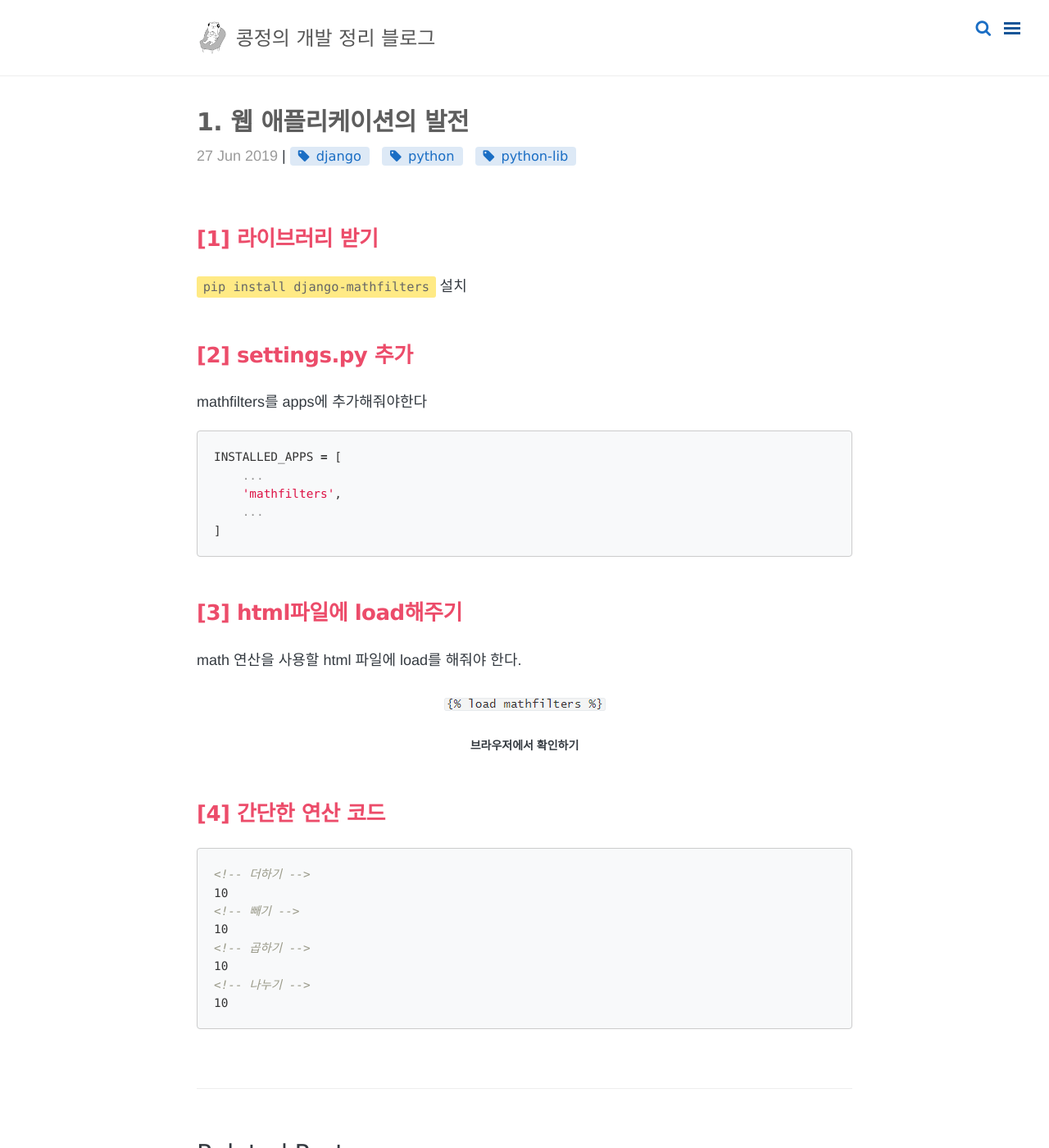
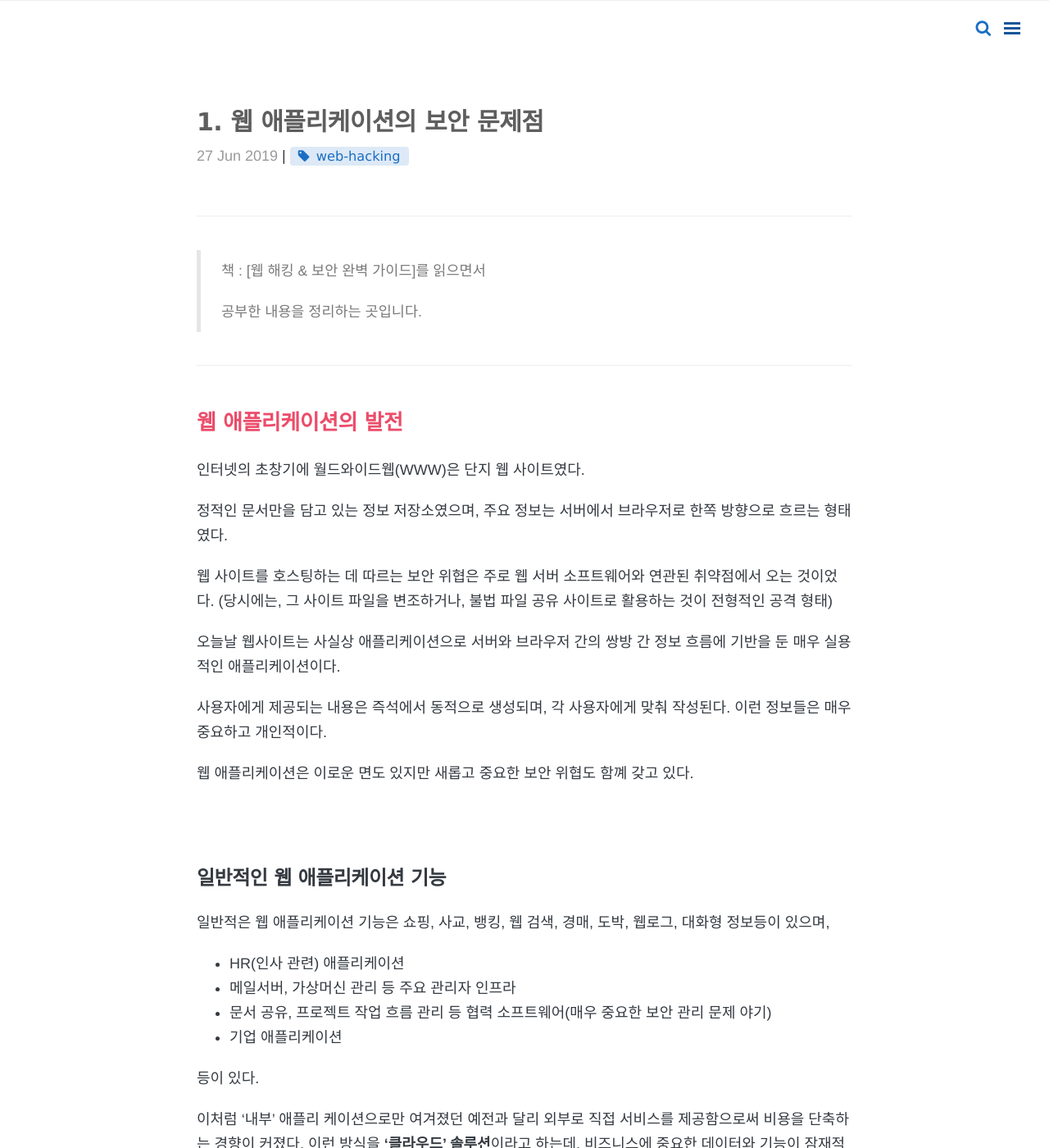
Before and after one commit to jungeunlee95/jungeunlee95.github.io, a Jekyll site: the page built from _posts/웹 해킹 & 보안/2019-06-27-1-웹애플리케이션의-발전.md, in a window 1280 px wide and 1400 px high. Shown: the whole window at 82% size. Built offline with Jekyll 4.4.1, drawn with Linux system fonts in a browser that asks for light colours; nearby versions of some CDN libraries; comment, search, counter and statistics services are not loaded; some of the changed text lies outside the part shown.

Commit message:
Category Test

````diff
--- a/_config.yml
+++ b/_config.yml
@@ -46,6 +46,7 @@ nav:
     - { Linux: '/blog/categories/#linux' }
     - { Python: '/blog/categories/#python' }
     - { HTML & CSS: '/blog/categories/#htmlcss' }
+    - { etc: '/blog/categories/#etc' }
     # - { Tags: '/blog/tags/' }
   About:
     - '/about/'
--- a/_posts/웹 해킹 & 보안/2019-06-27-1-웹애플리케이션의-발전.md
+++ b/_posts/웹 해킹 & 보안/2019-06-27-1-웹애플리케이션의-발전.md
@@ -1,53 +1,102 @@
 ---
 layout: post
-title: 1. 웹 애플리케이션의 발전
+title: 1. 웹 애플리케이션의 보안 문제점
 category: 웹해킹 & 보안
-tags: [django, python, python-lib]
+tags: [web-hacking]
 comments: true
 ---
 
+---
 
+> 책 : [웹 해킹 & 보안 완벽 가이드]를 읽으면서
+>
+> 공부한 내용을 정리하는 곳입니다.
 
-## [1] 라이브러리 받기
+---
 
-`pip install django-mathfilters` 설치
+## 웹 애플리케이션의 발전
 
+인터넷의 초창기에 월드와이드웹(WWW)은 단지 웹 사이트였다.
 
+정적인 문서만을 담고 있는 정보 저장소였으며, 주요 정보는 서버에서 브라우저로 한쪽 방향으로 흐르는 형태였다.
 
-## [2] settings.py 추가
+웹 사이트를 호스팅하는 데 따르는 보안 위협은 주로 웹 서버 소프트웨어와 연관된 취약점에서 오는 것이었다. (당시에는, 그 사이트 파일을 변조하거나, 불법 파일 공유 사이트로 활용하는 것이 전형적인 공격 형태)
 
-mathfilters를 apps에 추가해줘야한다
+오늘날 웹사이트는 사실상 애플리케이션으로 서버와 브라우저 간의 쌍방 간 정보 흐름에 기반을 둔 매우 실용적인 애플리케이션이다.
 
-```python
-INSTALLED_APPS = [
-    ...
-    'mathfilters',
-    ...
-]
-```
+사용자에게 제공되는 내용은 즉석에서 동적으로 생성되며, 각 사용자에게 맞춰 작성된다. 이런 정보들은 매우 중요하고 개인적이다.
 
+웹 애플리케이션은 이로운 면도 있지만 새롭고 중요한 보안 위협도 함꼐 갖고 있다.
 
+<br>
 
-## [3] html파일에 load해주기
+### 일반적인 웹 애플리케이션 기능
 
-math 연산을 사용할 html 파일에 load를 해줘야 한다.
+일반적은 웹 애플리케이션 기능은 쇼핑, 사교, 뱅킹, 웹 검색, 경매, 도박, 웹로그, 대화형 정보등이 있으며,
 
-<center>
-<figure>
-<img src="/assets/post-img/django/1561119420114.png" alt="views">
-<figcaption>브라우저에서 확인하기</figcaption>
-</figure>
-</center>
+- HR(인사 관련) 애플리케이션
+- 메일서버, 가상머신 관리 등 주요 관리자 인프라
+- 문서 공유, 프로젝트 작업 흐름 관리 등 협력 소프트웨어(매우 중요한 보안 관리 문제 야기)
+- 기업 애플리케이션
 
-## [4] 간단한 연산 코드
+등이 있다.
 
-```html
-<!-- 더하기 -->
-{{ 10 | add:1 }}
-<!-- 빼기 -->
-{{ 10 | sub:1 }}
-<!-- 곱하기 -->
-{{ 10 | mul:2 }}
-<!-- 나누기 -->
-{{ 10 | div:2 }}
-```
+이처럼 '내부' 애플리 케이션으로만 여겨졌던 예전과 달리 외부로 직접 서비스를 제공함으로써 비용을 단축하는 경향이 커졌다. 이런 방식을 <b style="red">'클라우드' 솔루션</b>이라고 하는데, 비즈니스에 중요한 데이터와 기능이 잠재적인 공격자에게 공개 될 수 있으며 기관이 통제하기 힘든 보안 방어를 해야만 한다.
+
+---
+
+## 웹 애플리케이션 보안
+
+신기술이 늘 그렇듯 웹 애플리케이션도 새로운 영역의 보안 취약점을 함께 가져왔다.
+
+웹 애플리케이션에게 가장 위험한 공격 :
+
+1. 중요한 데이터를 빼내는 것
+2. 애플리케이션이 실행되는 동안 백엔드 시스템에 제한 없이 접근하는 것
+
+<br>
+
+### "이 사이트는 안전합니다."
+
+대부분의 애플리케이션은 [SSL](https://ko.wikipedia.org/wiki/전송_계층_보안)을 사용하고 있기 때문에 안전하다는 문구를 내놓는다.
+
+기관들은 PCI(지불카드산업 - 정보보안 안전규정)표준을 준수하고 있어 안전하다는 문구를 내놓는다.
+
+**하지만 실제로 안전하지 않다.**
+
+<b style="blue">일반적으로 알려진 종류의 취약점을 보유한 애플리케이션 비율</b>
+
+- 인증실패(62%) - 로그인 메커니즘상의 다양한 취약점
+- 접근 통제 실패(71%) - 민감한 데이터, 기능에 대해 사용자 접근 통제 불가
+- SQL 인젝션(32%) - 조작된 입력 값을 제공해 DB 데이터 공격
+- 크로스사이트 스크립팅(94%) - 사용자에게 악의적인 공격 수행하게 하는 취약점
+- 정보 누출(78%) - 공격자가 공격을 위한 정보 수집
+- 크로스사이트 요청 위조(92%) - 사용자가 의도치 않은 행동을 수행
+
+<br>
+
+SSL은 매우 뛰어난 기술임에는 틀림지만, 애플리케이션 서버와 클라이언트 컴포넌트를 직접 공격하는 데에는 아무런 방어책이 되지 못한다.
+
+> -> 어떤 사이트에 SSL이 채택됐는지와 무관하게 사이트는 보안 결함을 내포한다.
+
+<br>
+
+### 보안 문제의 핵심
+
+> **사용자가 임의의 입력 값을 제공할 수 있다.**
+
+웹 애플리케이션의 설계자나 개발자는 항상 사용자의 입력 값이 잠정적으로 위험할 수 있다고 가정해야 한다.
+
+**보안 문제점은 여러가지 방법으로 확인할 수 있다.**
+
+- <b style="red">클라이언트 쪽</b>에 구현된 보안 장치는 쉽게 무력화될 수 있다.
+- 사용자가 개발자가 예상했던 절차대로 사용하지 않을 수 있다.
+- 사용자는 <b style="red">반드시</b> 웹 브라우저 만을 사용하지 않는다. (브라우저가 생성하지 못하는 요청 값을 만들 수 있다.)
+- HTML 폼 필드에 보이지 않는 값으로 값을 변조할 수 있다.
+- HTTP쿠키 안에 포함돼 전달되는 세션 토큰을 조작할 수 있다.
+- 정상적으로 제공될 특정 값을 제거할 수 있다.
+- 악의적인 쿼리를 강제로 삽입해 입력 값을 조작할 수 있다.
+
+SSL은 이와 같은 조작된 입력 값을 서버에 제공하는 것을 막지 못한다.
+
+SSL은 네트워크 상에 있는 다른 사용자가 해당 통신 내용을 보거나 변조하지 못한다는 <b style="red">것만을</b> 의미한다.
````
Also changed, not shown: _posts/etc/2019-06-19-etc.md (added, +7 -0 lines).
